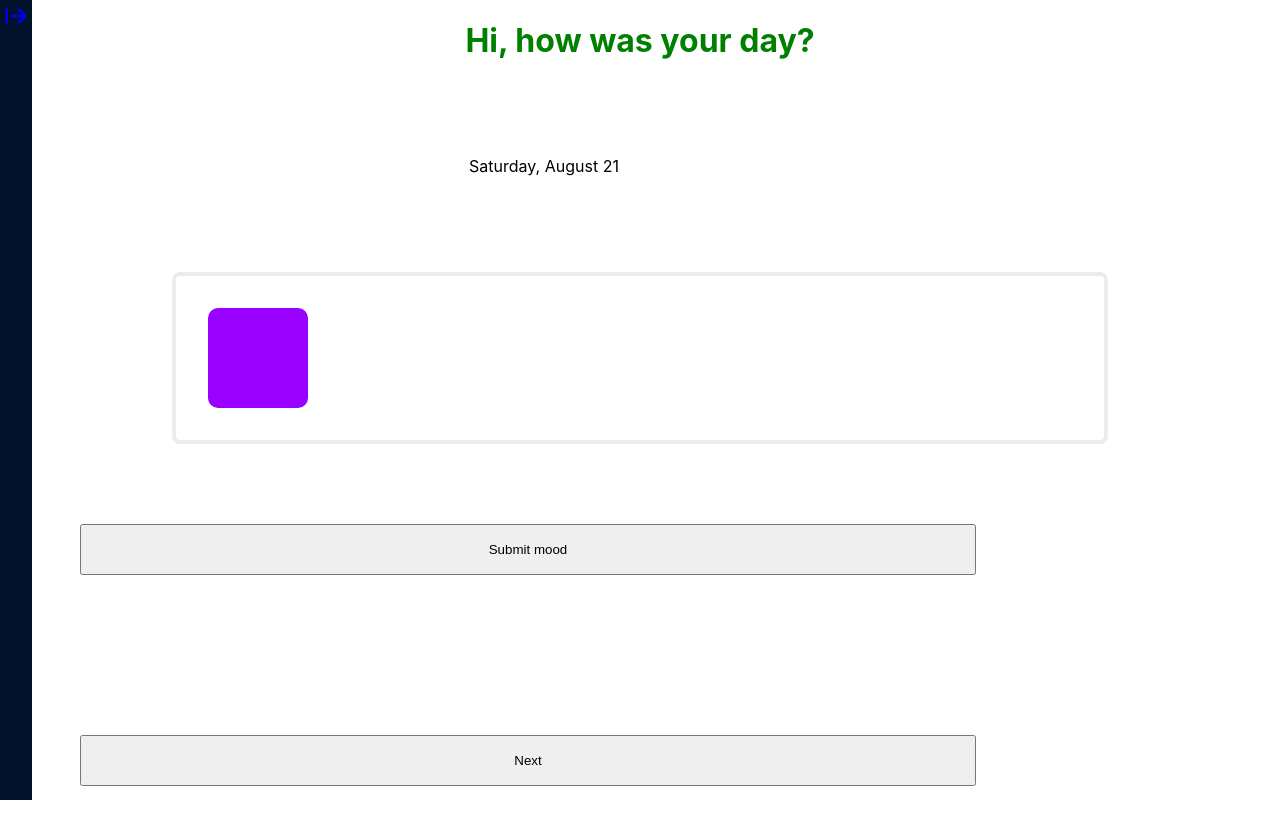
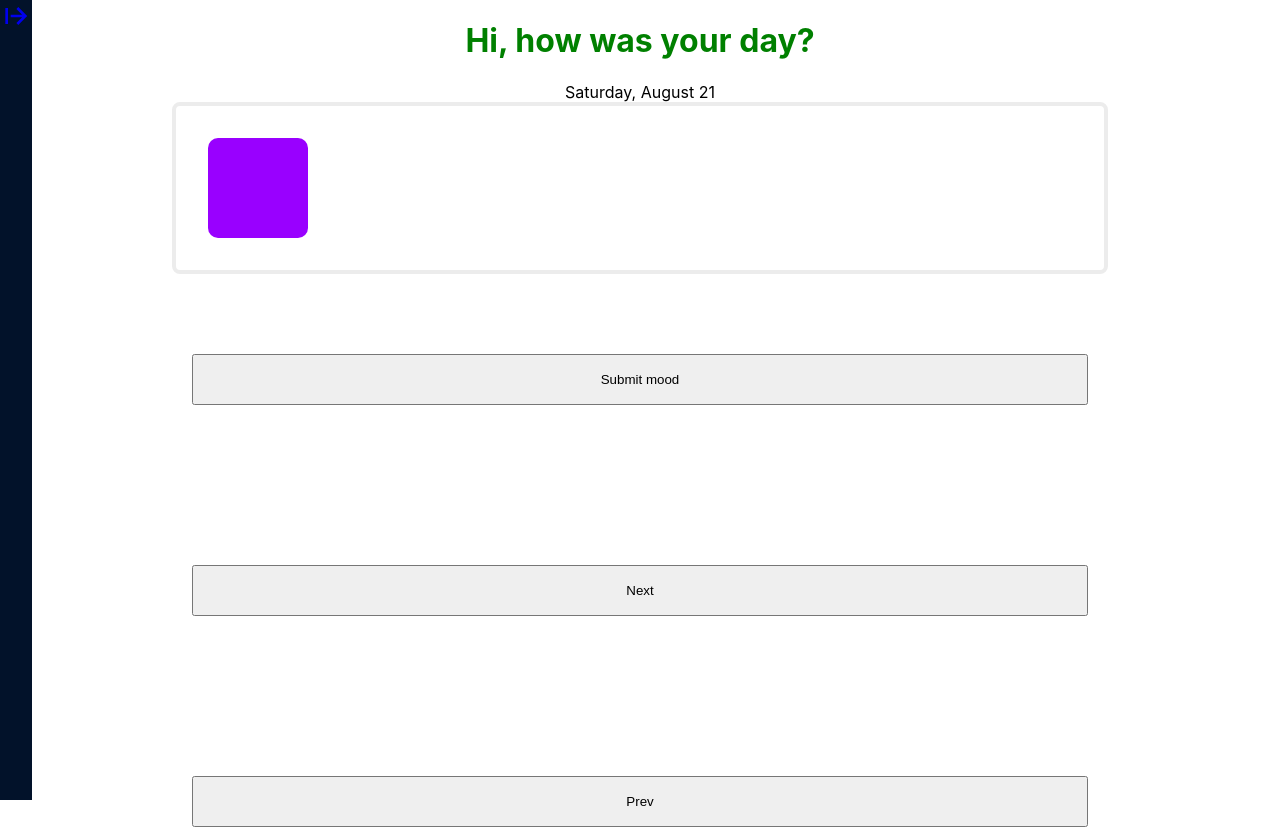
Before and after one commit to n-kly/Apptitude-MoodTracker, a React (Create React App) app: page /tracker in a window 1280 px wide. Shown: the top 829 px of the page. Built offline with nearby package versions, Linux system fonts and the light colour scheme.

Commit message:
Button edits

```diff
--- a/package.json
+++ b/package.json
@@ -8,6 +8,7 @@
     "@testing-library/user-event": "^12.8.3",
     "dayjs": "^1.10.6",
     "react": "^17.0.2",
+    "react-bootstrap": "^1.6.1",
     "react-dom": "^17.0.2",
     "react-icons": "^4.2.0",
     "react-router-dom": "^5.2.0",
--- a/src/components/main/Day.js
+++ b/src/components/main/Day.js
@@ -27,7 +27,7 @@ const Day = ({ activeDate, setActiveDate, totalMood, setTotalMood, store, setSto
 
     return (
         <>
-            <div className='button-center'>
+            <div className='date'>
                 {activeDate.format('dddd, MMMM D')}
             </div>
             <div className="week-box">
@@ -45,6 +45,7 @@ const Day = ({ activeDate, setActiveDate, totalMood, setTotalMood, store, setSto
                 ><div className="smiley">{showFace(status)}</div>
                 </div>
             </div>
+            <section className="buttons">
                 <button
                     className='button-center'
                     onClick={()=>{
@@ -54,7 +55,8 @@ const Day = ({ activeDate, setActiveDate, totalMood, setTotalMood, store, setSto
                         setSaved(0)
                         setStore(!store)
                     }}
-            > Submit mood</button> {/* ive had it with this project, ive spent too long fix this button yourself probably bootstrap it please*/}
+                >Submit mood</button> {/* ive had it with this project, ive spent too long fix this button yourself probably bootstrap it please*/}
+
                 <button
                     className='button-center'
                     onClick={()=>{
@@ -82,6 +84,8 @@ const Day = ({ activeDate, setActiveDate, totalMood, setTotalMood, store, setSto
                         setActiveDate(activeDate.subtract(1,'day'))
                     }}
                 >Prev</button>
+            </section>
+
         </>
     )
 }
--- a/src/components/main/main.css
+++ b/src/components/main/main.css
@@ -61,6 +61,14 @@
 }
 
 .smiley {
-    height: 100px;
-    width: 100px;
+    height: 100%;
+    width: 100%;
 }
+
+.date {
+    text-align: center;
+}
+
+.buttons {
+    text-align: center;
+}
```
Also changed, not shown: 1 other file (tests, documents, lock files or other folders). Lines whose indentation alone changed are shown as unchanged.
